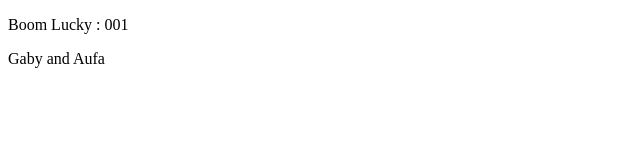
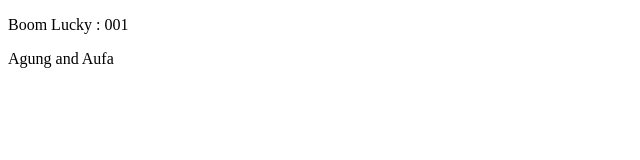
Before and after one commit to Anderies/sunib-test-2, a plain HTML site: page index.html in a window 1280 px wide. Shown: the full height of the page, 0-640 px from the left. Drawn offline with Linux system fonts and the light colour scheme.

Commit message:
merubah ageng

```diff
--- a/index.html
+++ b/index.html
@@ -7,6 +7,6 @@
 </head>
 <body>
     <p>Boom Lucky : 001</p>
-    <p>Gaby and Aufa</p>
+    <p>Agung and Aufa</p>
 </body>
 </html>
```
